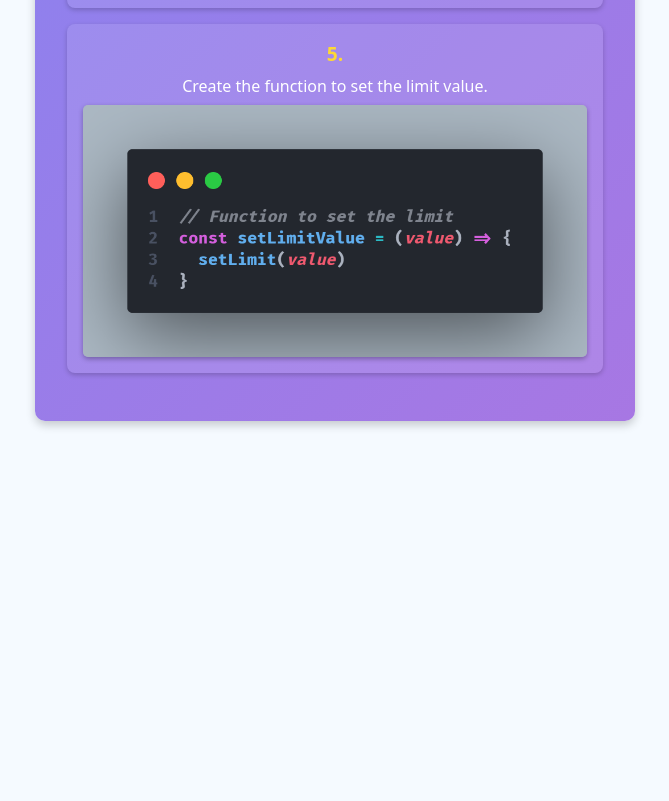
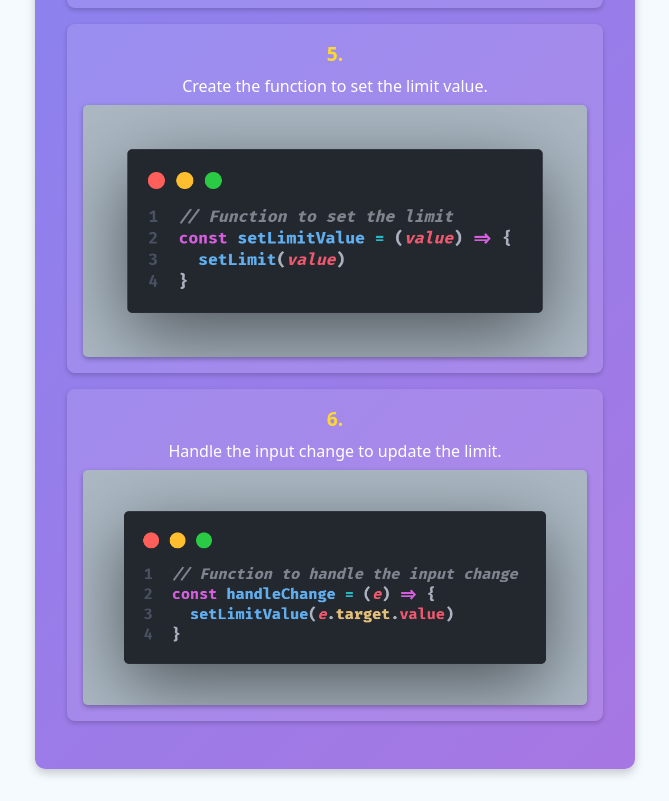
Before and after one commit to Espadv69/useState-Intermediate, a React (Vite) app in the folder LimitedCounter/: page / in a window 1280 px wide. Shown: the part 1895-2696 px from the top of the page, without its empty margins (305-974 px from the left). Before the commit the page ends 2348 px from the top, so only its background shows below. Built offline with nearby package versions, Linux system fonts and the light colour scheme; the HTML template or start-up script is replaced by a standard one.

Commit message:
Add sixth step to Explanation component for handling input change details

```diff
--- a/LimitedCounter/src/components/Explanation/Explanation.jsx
+++ b/LimitedCounter/src/components/Explanation/Explanation.jsx
@@ -39,6 +39,13 @@ const Explanation = () => {
           imgUrl="/images/setLimitFunction.png"
           imgAlt="Code snippet showing the function to set the limit value."
         />
+
+        <LiExplanation
+          stepNumber={6}
+          description="Handle the input change to update the limit."
+          imgUrl="/images/handleInputValue.png"
+          imgAlt="Code snippet showing the function to handle the input change."
+        />
       </ol>
     </section>
   )
```
